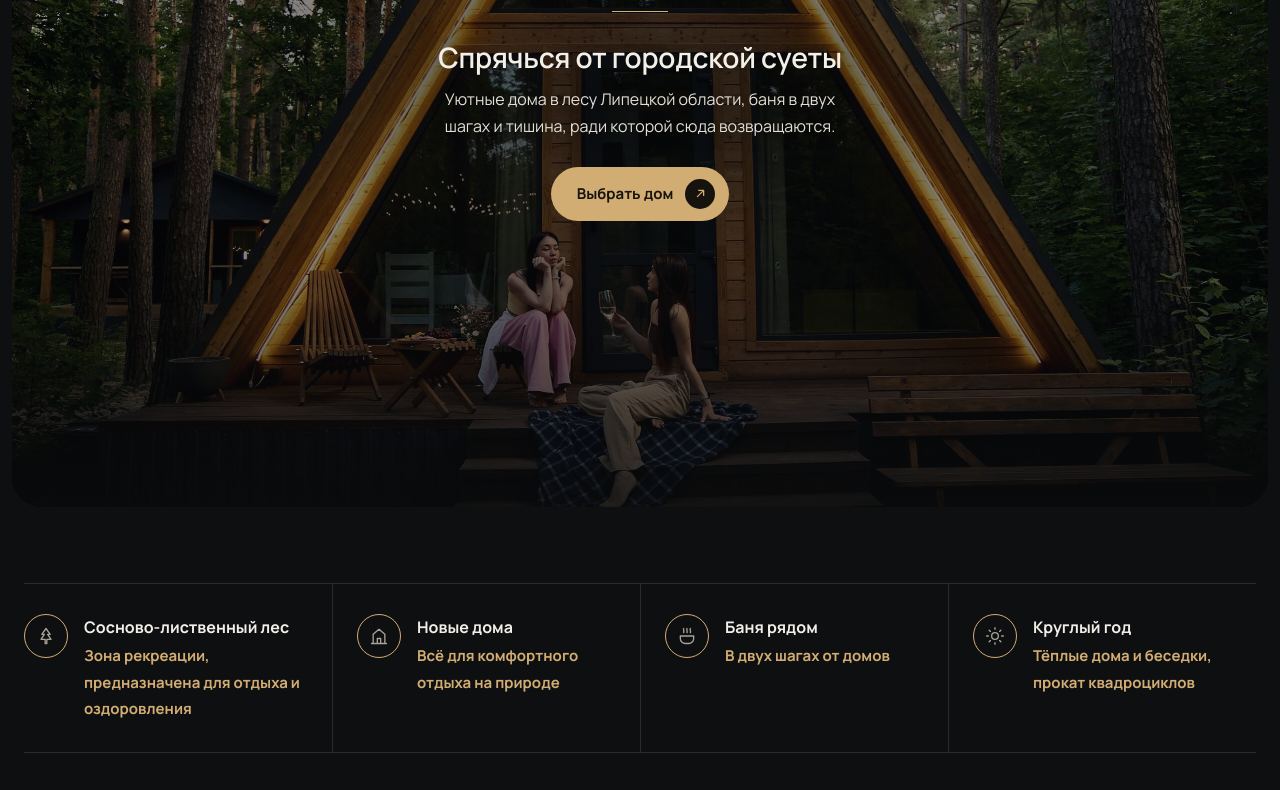
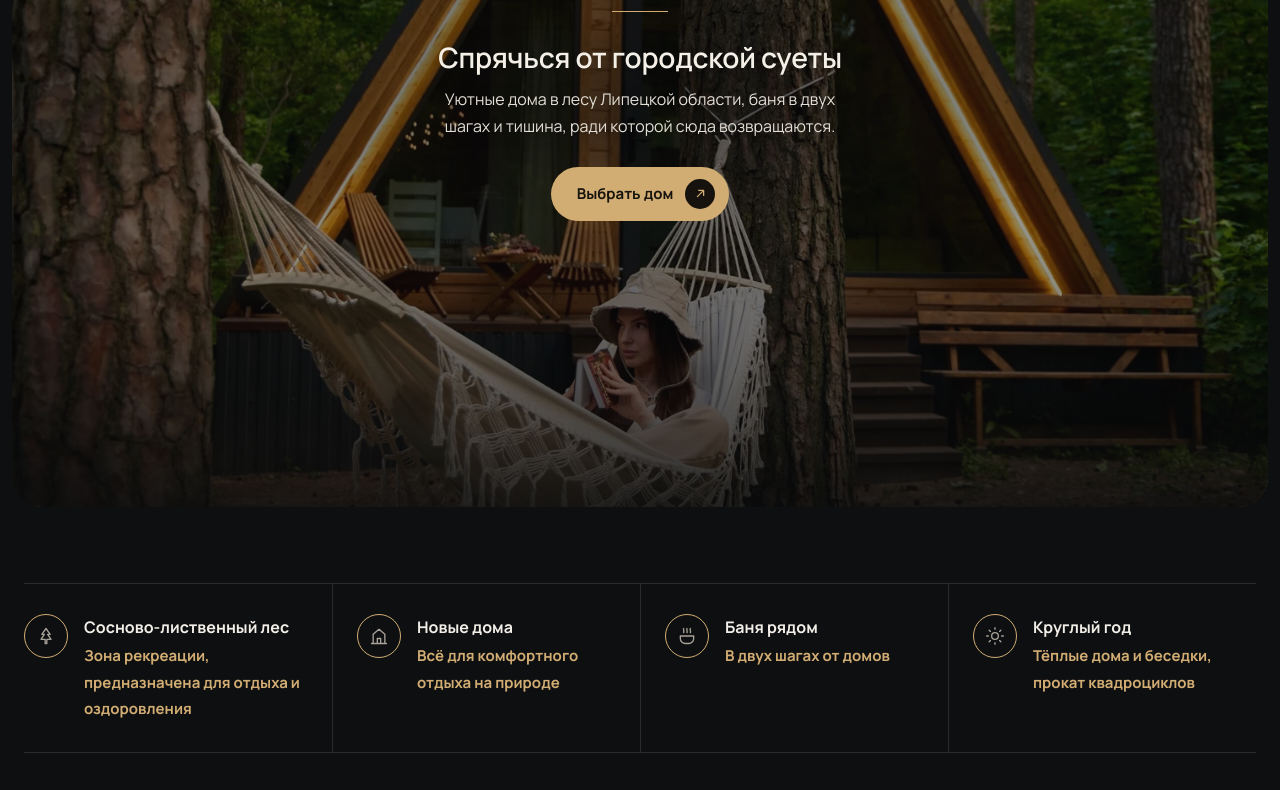
Before and after one commit to SE3YAA/medv-ugol48, a plain HTML site: page index.html in a window 1280 px wide. Shown: the part 257-1047 px from the top of the page. Drawn offline with nearby package versions, Linux system fonts and the light colour scheme; a web font is replaced by a local one.

Commit message:
Add files via upload

```diff
--- a/index.html
+++ b/index.html
@@ -7,7 +7,7 @@
 <meta name="description" content="Глэмпинг «Медвежий угол» в сосновом лесу Липецкой области: A-frame и Barnhouse, баня, беседки с грилем. Бронирование: 8 905 688-06-11.">
 <meta name="theme-color" content="#0e0f11">
 <meta property="og:title" content="Медвежий угол — спрячься от городской суеты">
-<meta property="og:image" content="hero-aframe.jpg">
+<meta property="og:image" content="hero-hammock-wide.webp">
 <script>try{if(!matchMedia('(prefers-reduced-motion: reduce)').matches)document.documentElement.classList.add('fx')}catch(e){}
 try{if(localStorage.getItem('mu-theme')==='light')document.documentElement.setAttribute('data-mu-theme','light')}catch(e){}</script>
 <link rel="preconnect" href="https://fonts.googleapis.com">
@@ -62,7 +62,7 @@ p{margin:0;text-wrap:pretty}
 /* ── первый экран ── */
 .hero{padding:12px;padding-left:max(12px,env(safe-area-inset-left,0px));padding-right:max(12px,env(safe-area-inset-right,0px))}
 .frame{position:relative;border-radius:30px;overflow:hidden;min-height:max(640px,94vh);display:flex;flex-direction:column;isolation:isolate}
-.frame>.bgimg{position:absolute;inset:0;width:100%;height:100%;object-fit:cover;object-position:50% 38%;z-index:-2;animation:drift 26s ease-in-out infinite alternate}
+.frame>.hero-picture{position:absolute;inset:0;z-index:-2;display:block;overflow:hidden}.frame>.hero-picture>.bgimg{position:absolute;inset:0;width:100%;height:100%;object-fit:cover;object-position:50% 42%;animation:drift 26s ease-in-out infinite alternate}@media(min-width:850px){.frame>.hero-picture>.bgimg{object-position:50% 50%}}
 @keyframes drift{from{transform:scale(1.02)}to{transform:scale(1.1) translate(-1%,-1%)}}
 .frame::after{content:"";position:absolute;inset:0;z-index:-1;background:
   radial-gradient(ellipse 62% 46% at 50% 47%,rgba(10,11,12,.62) 0%,rgba(10,11,12,.32) 55%,rgba(10,11,12,0) 100%),
@@ -113,7 +113,7 @@ html.fx .band-stick{position:sticky;top:0;height:100vh;border-radius:0;overflow:
 html.fx .band-media{clip-path:inset(var(--bi,18%) var(--bx,22%) round var(--br,30px))}
 html.fx .band-media img{scale:var(--bs,1.15)}
 html.fx .band .in{opacity:var(--bt,0);translate:0 var(--by,40px)}
-html.fx .frame>.bgimg{translate:0 var(--hy,0px)}
+html.fx .frame>.hero-picture>.bgimg{translate:0 var(--hy,0px)}
 html.fx .frame .center{opacity:var(--ho,1);translate:0 var(--hc,0px)}
 html.fx .px{scale:1.14;translate:0 var(--py,0px)}
 html.fx .final>img{scale:var(--fs,1.2)}
@@ -424,7 +424,7 @@ html.fx .p-c{--y:calc(70px*(1 - var(--ap,1)))}
 <!-- 1. ПЕРВЫЙ ЭКРАН -->
 <section class="hero" id="top">
   <div class="frame">
-    <img class="bgimg" src="hero-aframe.jpg" alt="A-frame с золотой подсветкой среди сосен">
+    <picture class="hero-picture"><source media="(min-width: 850px)" srcset="hero-hammock-wide.webp"><img class="bgimg" src="hero-hammock-mobile.webp" alt="Уютный A-frame домик в сосновом лесу, гамак и вечерняя подсветка" fetchpriority="high" decoding="async"></picture>
     <div class="nav">
       <a class="logo" href="#top">Глэмпинг в лесу</a>
       <nav class="menu" aria-label="Разделы"><a href="#houses">Дома</a><a href="#services">Услуги</a><a href="#feel">Впечатления</a><a href="#gallery">Галерея</a><a href="#faq">Правила</a><a href="#contacts">Контакты</a></nav>
```
Also changed, not shown: hero-hammock-mobile.webp (added), hero-hammock-wide.webp (added).
